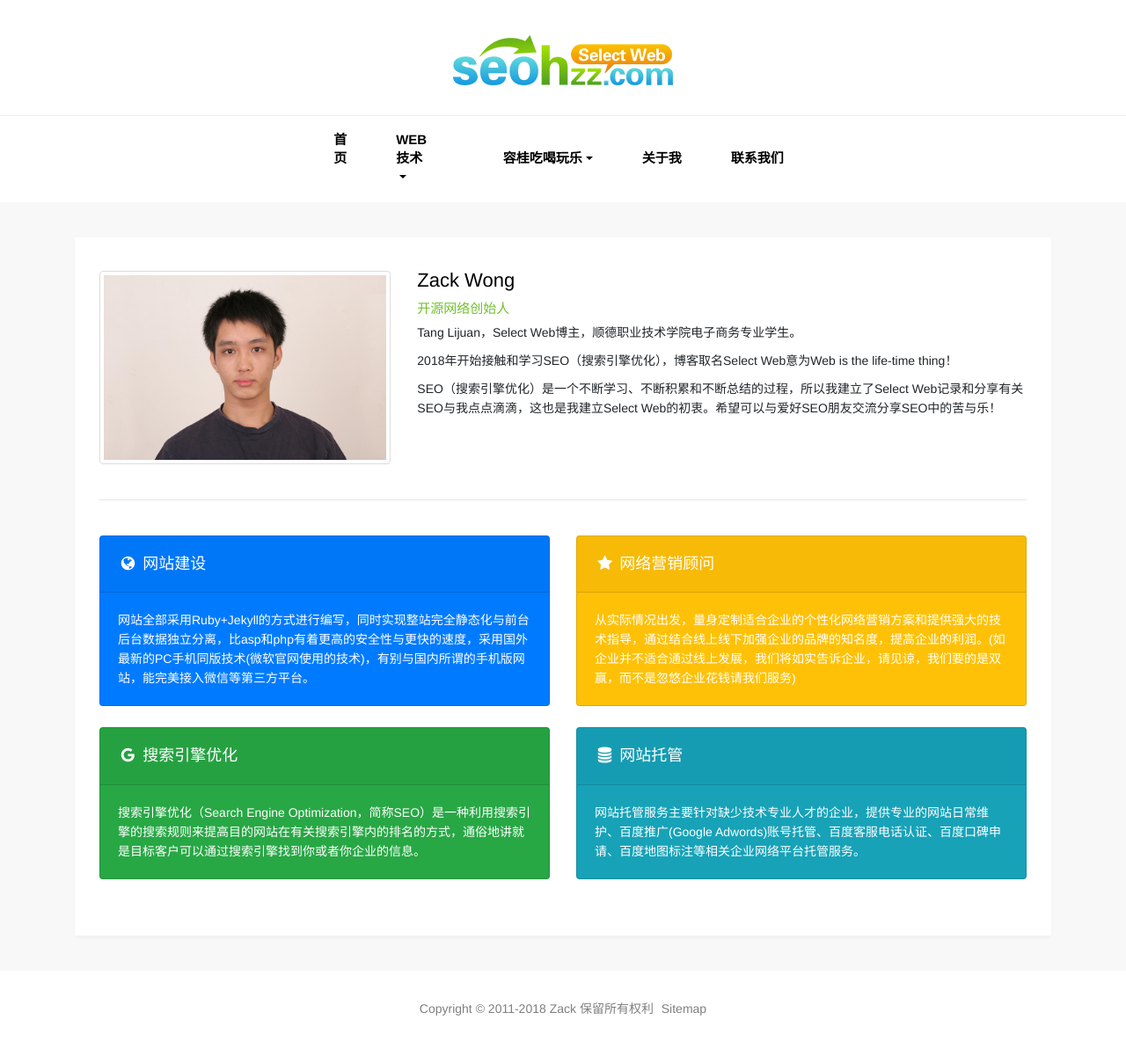
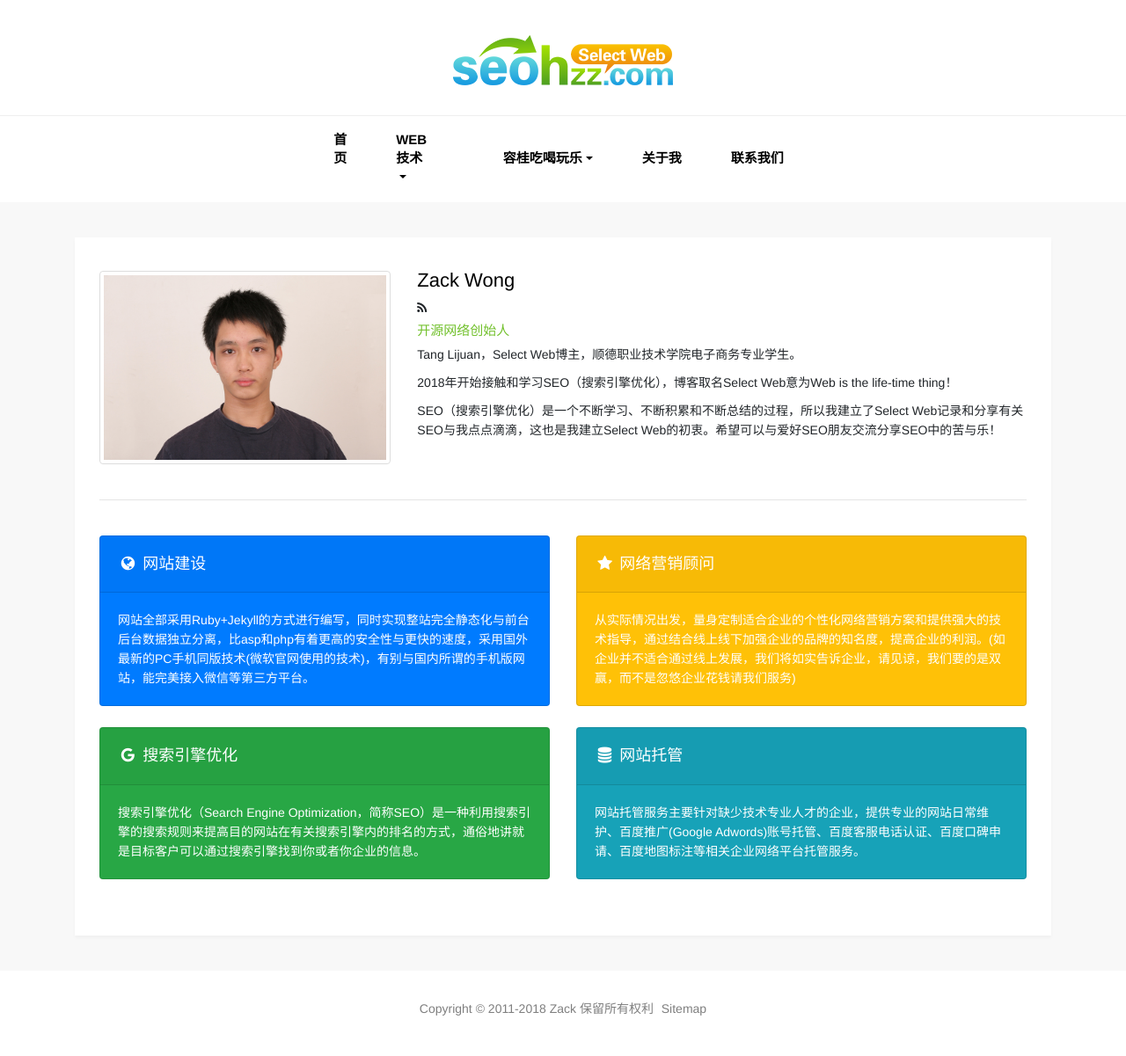
Before and after one commit to Candy779790500/Candy779790500.github.io, a Jekyll site: the page built from pages/contact.html, in a window 1280 px wide. Shown: the whole page at 88% size. Built offline with Jekyll 4.4.1, drawn with Linux system fonts in a browser that asks for light colours.

Commit message:
Update contact.html

```diff
--- a/pages/contact.html
+++ b/pages/contact.html
@@ -13,6 +13,7 @@ description: Tang Lijuan，顺德职业技术学院电子商务专业学生
           <div class="col-md-4 mt-4"><img src="/images/pages/about.jpg" alt="Zack Wong" class="img-thumbnail"></div>
           <div class="col-md-8 mt-4">
             <p class="post-title">Zack Wong</p>
+            <i class="fa fa-rss" aria-hidden="true"></i>
             <p class="post-tag">开源网络创始人</p>
             <p>Tang Lijuan，Select Web博主，顺德职业技术学院电子商务专业学生。</p>
             <p>2018年开始接触和学习SEO（搜索引擎优化），博客取名Select Web意为Web is the life-time thing！</p>
```
